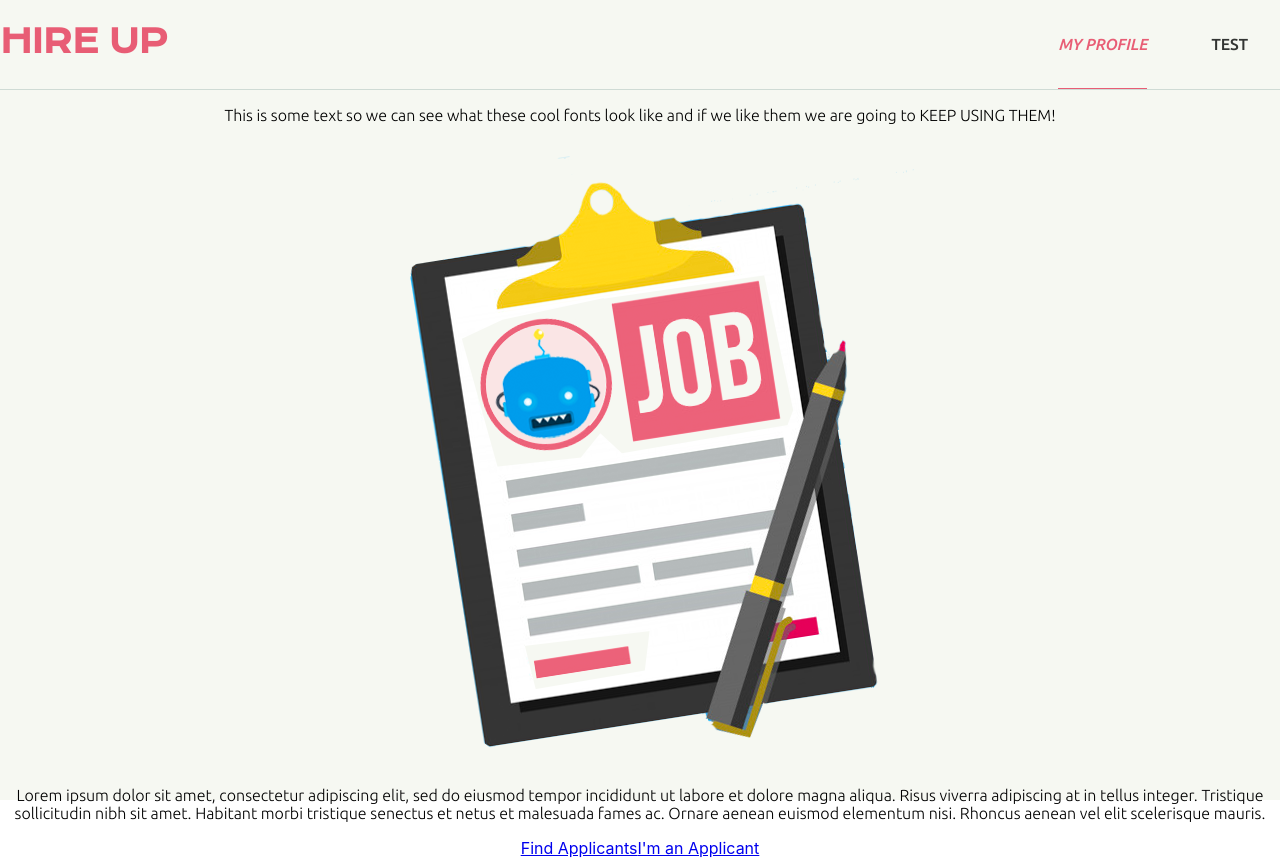
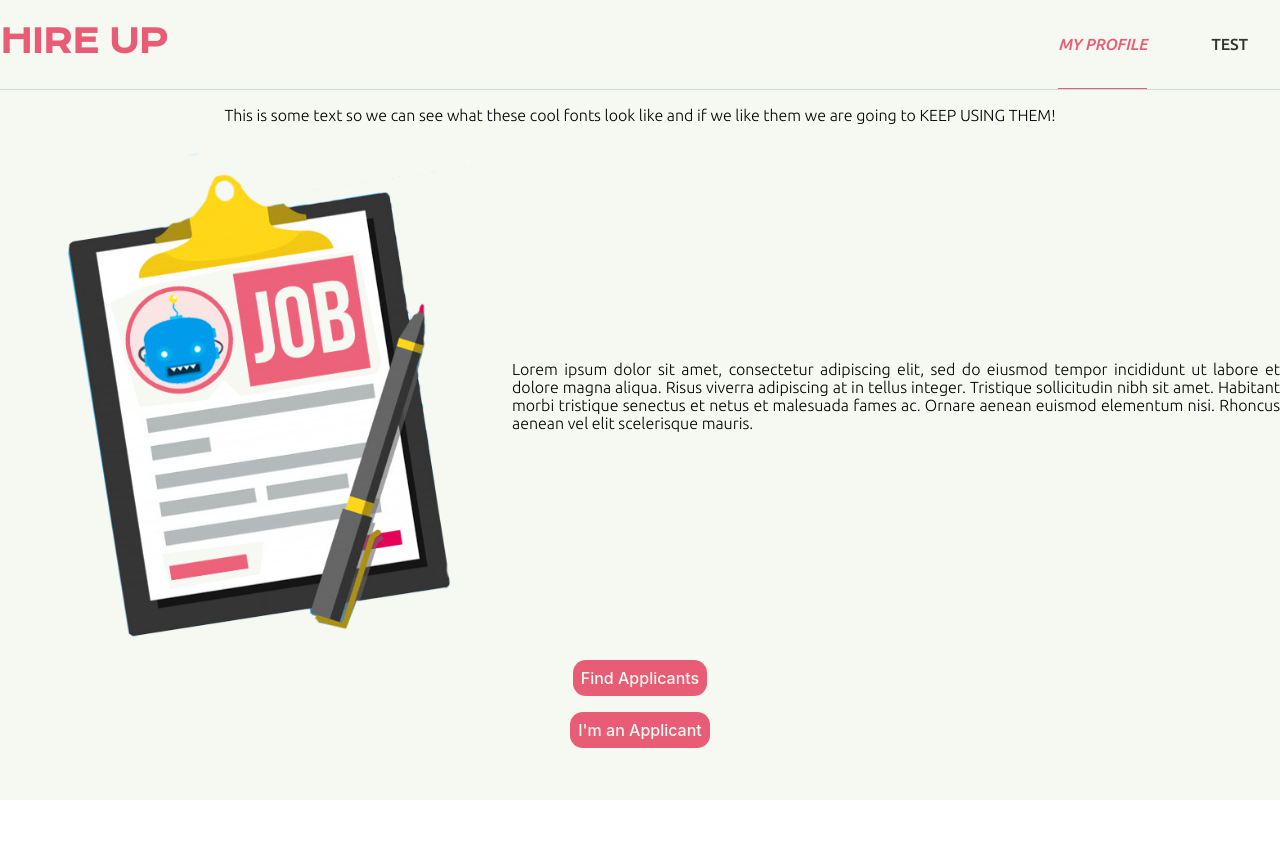
Before and after one commit to HireUp-Turing/HireUp_frontend, a React (Create React App) app: page / in a window 1280 px wide. After the commit the page ends 800 px from the top, so only its background shows below. Built offline with nearby package versions, Linux system fonts and the light colour scheme.

Commit message:
Style Home component #12

```diff
--- a/src/components/Home/Home.scss
+++ b/src/components/Home/Home.scss
@@ -0,0 +1,36 @@
+@import '../../_variables.scss';
+
+.about {
+	display: flex;
+	align-items: center;
+	text-justify: left;
+
+	img {
+		width: 40%;
+	}
+
+	p {
+		display: flex;
+		text-align: justify;
+	}
+}
+
+.cta-buttons {
+	display: flex;
+	flex-direction: column;
+	align-items: center;
+
+	a {
+		text-decoration: none;
+		font-weight: 500;
+		background: $accent;
+		color: $main-bg;
+		padding: .5em;
+    margin: .5em;
+    border-radius: .8em;
+	}
+
+	a:hover {
+		font-style: italic;
+	}
+}
```
